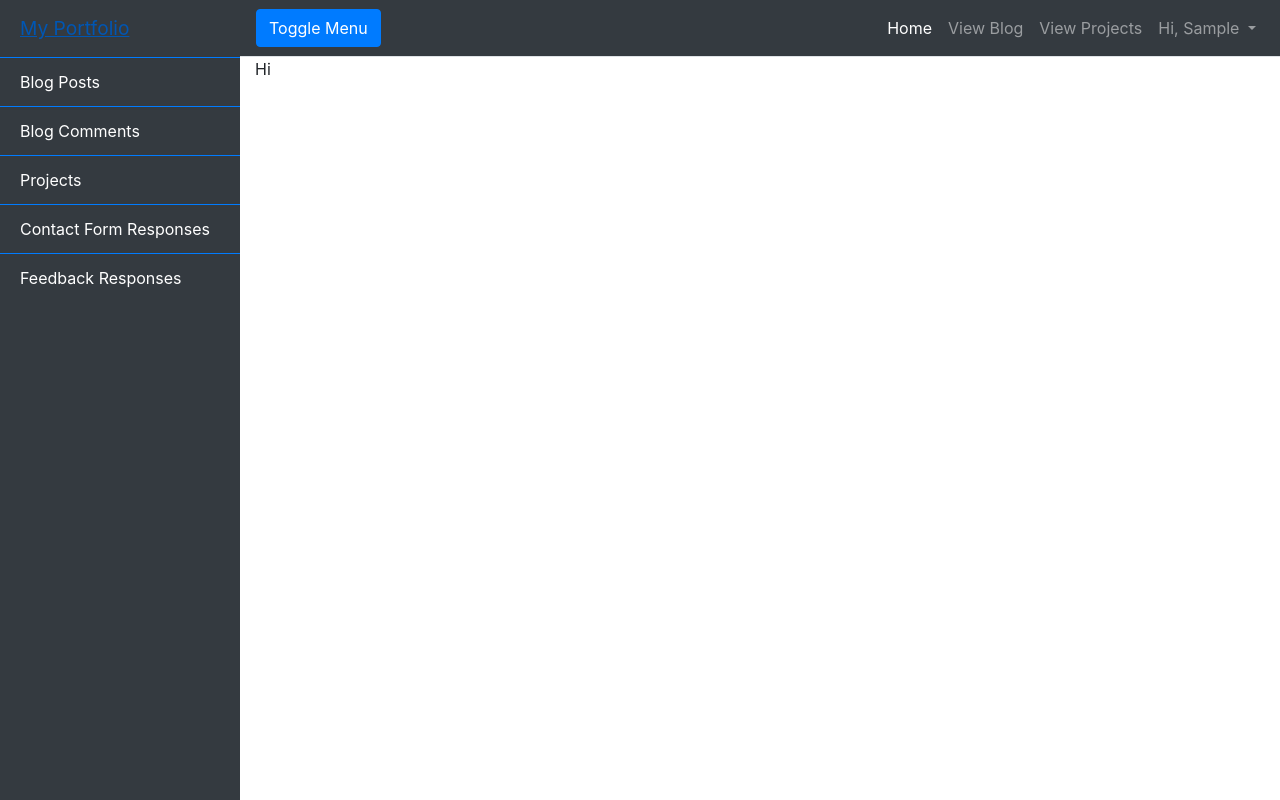
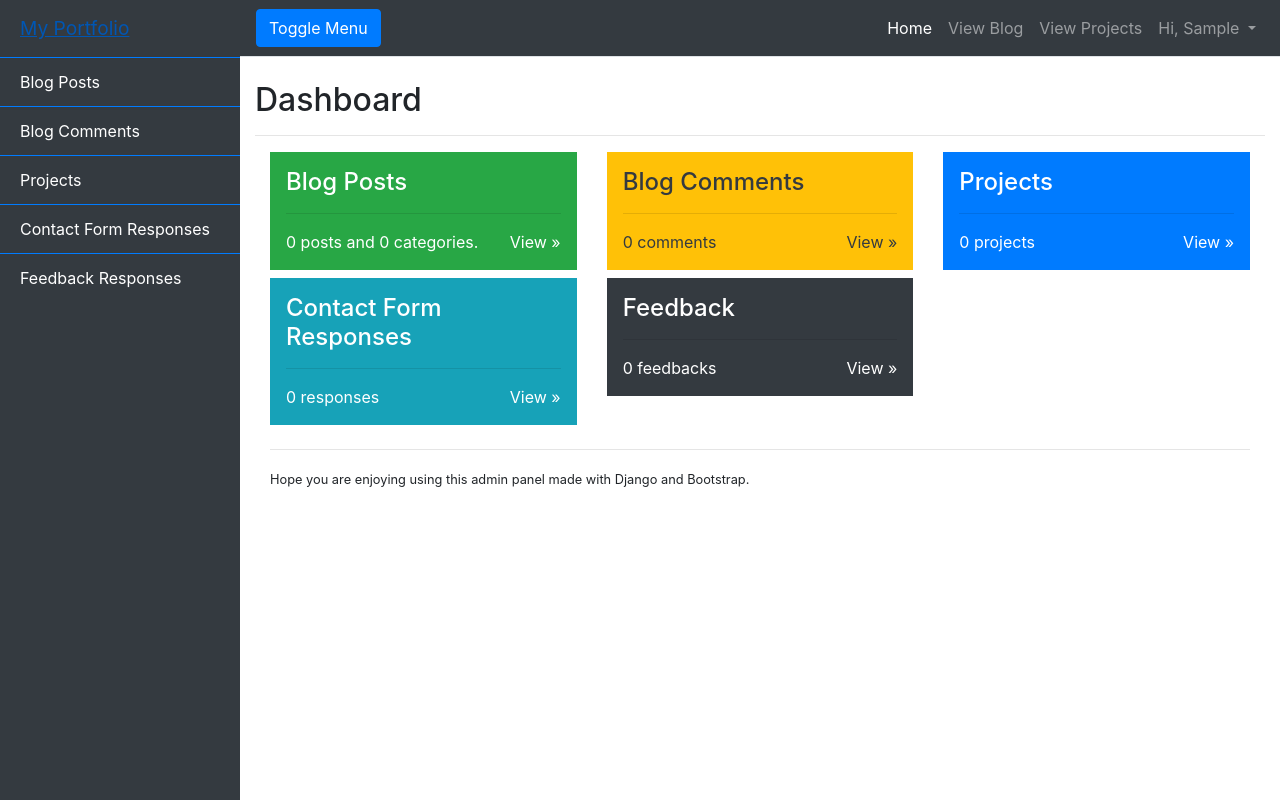
Before and after one commit to iamarav/Django-Portfolio-Blog, a Django app: page /dashboard/ in a window 1280 px wide. Run offline with Django 3.2, Linux system fonts and the light colour scheme; the visitor is signed in with stand-in values (Sample User, id 1); data that the repository does not hold is empty; some libraries are stand-ins or nearby versions.

Commit message:
Working on Add Post Categoryand Dashboard

```diff
--- a/Blog/views.py
+++ b/Blog/views.py
@@ -14,7 +14,7 @@ blog_info = settings.BLOG_INFO
 # Create your views here.
 def Blog(request):
     blog_post_content = Post.objects.all().order_by('-id')
-    categories = Post.objects.order_by().values('category').distinct()
+    categories = Categories.objects.order_by().values('category').distinct()
 
     return (render( request, 'blog/template-blog-home.html', {'blog_content': blog_post_content, 'categories': categories, 'media_url': media_url, 'static_url': static, 'blog_info': blog_info}))
     # just to show some text on browser
--- a/Core/views.py
+++ b/Core/views.py
@@ -189,6 +189,13 @@ def DashboardPage(request):
         'static_url': static,
         'site_info': site_info,
     }
+    passing_dictionary ['number_blog_posts'] = Post.objects.count()
+    passing_dictionary ['number_blog_categories'] = Categories.objects.count()
+    passing_dictionary ['number_blog_comments'] = Comment.objects.count()
+    passing_dictionary ['number_projects'] = Project.objects.count()
+    passing_dictionary ['number_cf_response'] = Project.objects.count()
+    passing_dictionary ['number_feedback_response'] = Project.objects.count()
+
     return render( request, 'core/template-dashboard.html', passing_dictionary )
 
 @login_required( login_url= LOGIN_URL)
@@ -213,8 +220,9 @@ def ModBlogPostPage(request, action, id):
 
             category = request.POST.get('category')
 
-            category_instance = Categories.objects.get(category = category)
-            if not category_instance:
+            try:
+                category_instance = Categories.objects.get(category = category)
+            except Categories.DoesNotExist:
                 new_category = Categories(category = category)
                 new_category.save()
                 category_instance = Categories.objects.get(category = category)
@@ -240,8 +248,9 @@ def ModBlogPostPage(request, action, id):
             excerpt = request.POST.get('excerpt')
             category = request.POST.get('category')
 
-            category_instance = Categories.objects.get(category = category)
-            if not category_instance:
+            try:
+                category_instance = Categories.objects.get(category = category)
+            except Categories.DoesNotExist:
                 new_category = Categories(category = category)
                 new_category.save()
                 category_instance = Categories.objects.get(category = category)
--- a/templates/core/template-dashboard-view-blog.html
+++ b/templates/core/template-dashboard-view-blog.html
@@ -2,7 +2,7 @@
 
 {% block content %}
 &nbsp;<br>
-<h2>Blog Posts <span><a href="{% url 'mod_blog_post_dash_page' 'add' 0 %}" class="btn btn-success" >Add New Post</a></span>&nbsp;<span><a href="{% url 'mod_blog_post_dash_page' 'add' 0 %}" class="btn btn-secondary" >Add New Category</a></span></h2>
+<h2>Blog Posts <span><a href="{% url 'mod_blog_post_dash_page' 'add' 0 %}" class="btn btn-success" >Add New Post</a></span></h2>
 <hr>
 {% if successDash %}
     <div class="alert alert-success" role="alert">{{ successDash }}</div>
--- a/templates/core/template-dashboard.html
+++ b/templates/core/template-dashboard.html
@@ -1,5 +1,53 @@
 {% extends 'core/base-dashboard.html' %}
 
 {% block content %}
-Hi
+<br>
+<h2>Dashboard</h2>
+<hr>
+<div class="container">
+    <div class="row" >
+        <div class="col-sm-4 col-md-3 col-lg-4">
+            <div class="p-3 mb-2 bg-success text-white">
+                <h4>Blog Posts</h4>
+                <hr>
+                <span>{{ number_blog_posts }} posts and {{ number_blog_categories }} categories.</span>
+                <span class="float-right" ><a href="{% url 'view_blog_posts_dash_page' %}" class="text-white">View &raquo;</a></span>
+            </div>
+        </div>
+        <div class="col-sm-4 col-md-3 col-lg-4">
+            <div class="p-3 mb-2 bg-warning text-dark">
+                <h4>Blog Comments</h4>
+                <hr>
+                <span>{{ number_blog_comments }} comments</span>
+                <span class="float-right" ><a href="{% url 'view_blog_comments_dash_page' %}" class="text-dark">View &raquo;</a></span>
+            </div>
+        </div>
+        <div class="col-sm-4 col-md-3 col-lg-4">
+            <div class="p-3 mb-2 bg-primary text-white">
+                <h4>Projects</h4>
+                <hr>
+                <span>{{ number_projects }} projects</span>
+                <span class="float-right" ><a href="{% url 'view_projects_dash_page' %}" class="text-white">View &raquo;</a></span>
+            </div>
+        </div>
+        <div class="col-sm-4 col-md-3 col-lg-4">
+            <div class="p-3 mb-2 bg-info text-white">
+                <h4>Contact Form Responses</h4>
+                <hr>
+                <span class="float-right" ><a href="{% url 'view_contact_response_dash_page' %}" class="text-white">View &raquo;</a></span>
+                <span>{{ number_cf_response }} responses</span>
+            </div>
+        </div>
+        <div class="col-sm-4 col-md-3 col-lg-4">
+            <div class="p-3 mb-2 bg-dark text-white">
+                <h4>Feedback</h4>
+                <hr>
+                <span>{{ number_feedback_response }} feedbacks</span>
+                <span class="float-right" ><a href="{% url 'view_feedback_response_dash_page' %}" class="text-white">View &raquo;</a></span>
+            </div>
+        </div>
+    </div>
+    <hr>
+    <small>Hope you are enjoying using this admin panel made with Django and Bootstrap.</small>
+</div>
 {% endblock content %}
```
Also changed, not shown: templates/core/template-dashboard-mod-blog-post.html (+17 -2 lines), templates/includes/blog/sidebar.html (+5 -5 lines).
